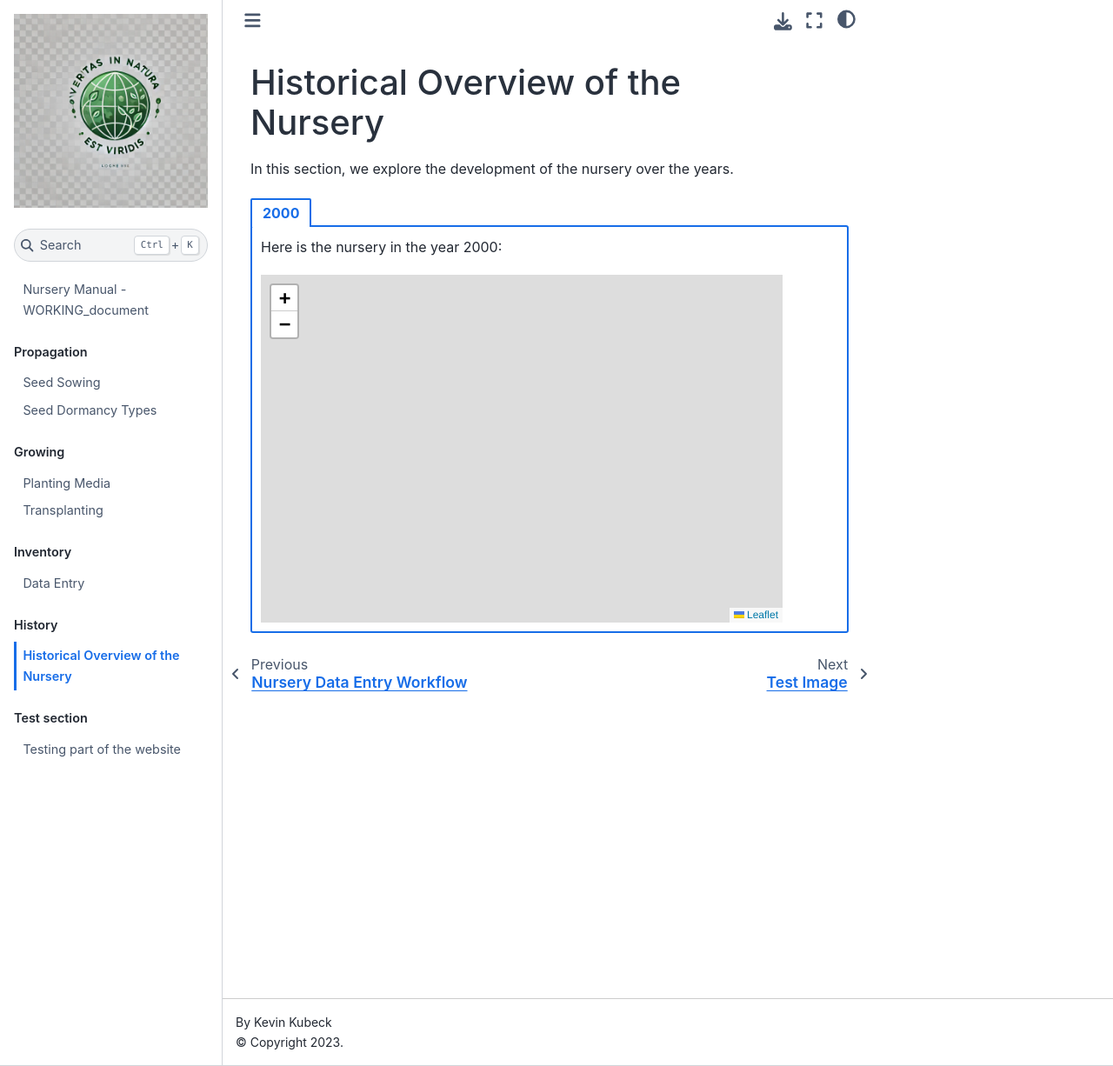
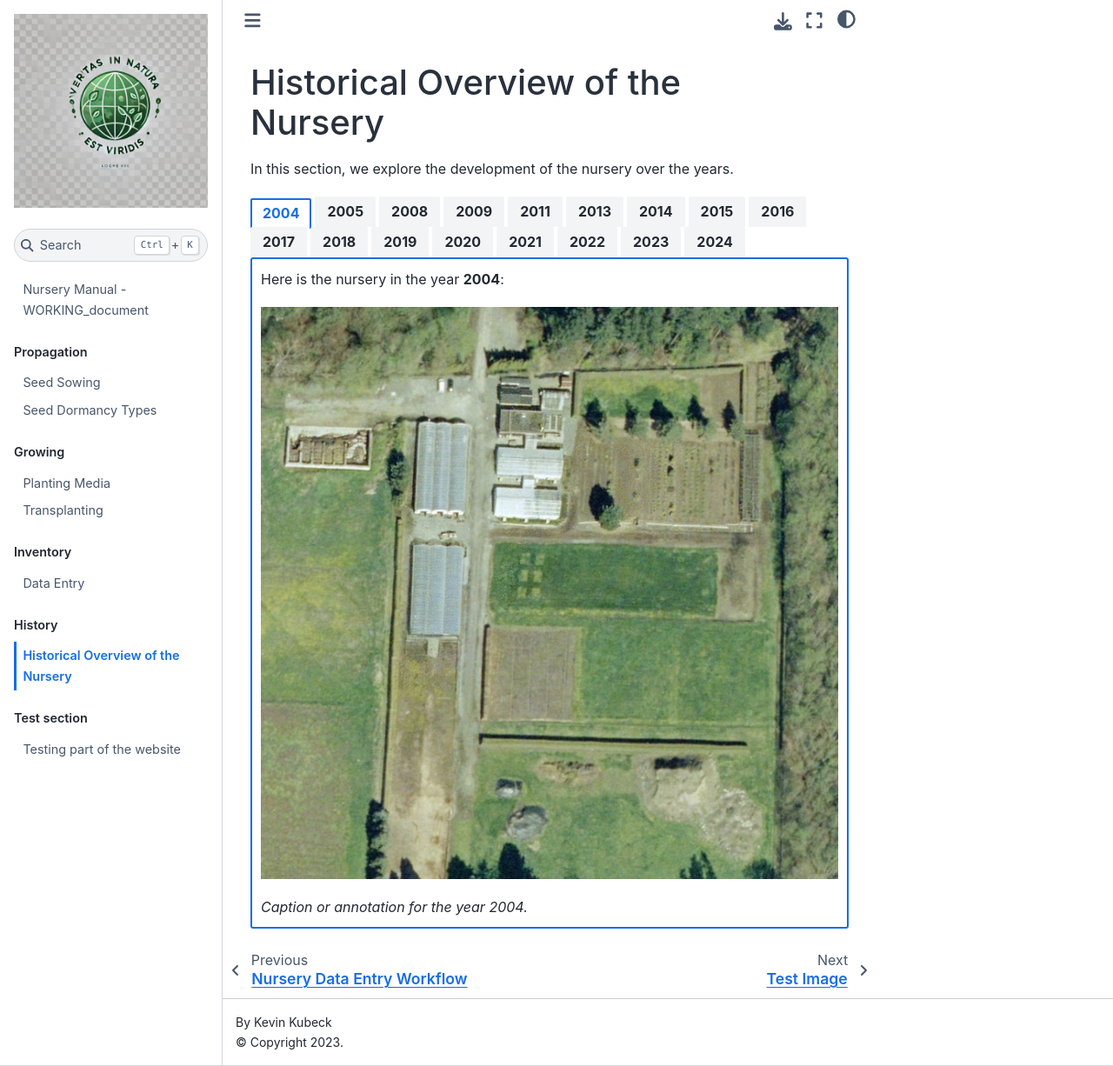
Before and after one commit to Kkubeck/nursery-manual, a Jupyter Book: the page built from docs/historical_nursery.md, in a window 1280 px wide and 1226 px high. Shown: the whole window at 87% size. Built offline with Jupyter Book 1.0.4 settings and Sphinx 7.4.7 and the Sphinx Book theme 1.1.4, drawn with Linux system fonts in a browser that asks for light colours; pages that are not in the unit, such as notebooks, are missing from menus; some of the changed lines change nothing that is shown.

Commit message:
Add historical overhead images, update historical_nursery.md and table of content to reflect the change

`````diff
--- a/_toc.yml
+++ b/_toc.yml
@@ -1,5 +1,3 @@
-# Table of contents
-
 # Table of contents
 
 format: jb-book
--- a/docs/historical_nursery.md
+++ b/docs/historical_nursery.md
@@ -3,27 +3,138 @@
 In this section, we explore the development of the nursery over the years.
 
 ````{tab-set}
-```{tab-item} 2000
-Here is the nursery in the year 2000:
+```{tab-item} 2004
+Here is the nursery in the year **2004**:
 
-```{raw} html
-<div id="mapid-2000" style="width: 600px; height: 400px;"></div>
+![Nursery in 2004](../images/historical_nursery/2004-overhead.jpg)
 
-<link rel="stylesheet" href="https://unpkg.com/leaflet@1.9.3/dist/leaflet.css" />
-<script src="https://unpkg.com/leaflet@1.9.3/dist/leaflet.js"></script>
+*Caption or annotation for the year 2004.*
+```
 
-<script>
-  var map2000 = L.map('mapid-2000', {
-    crs: L.CRS.Simple,
-    minZoom: -1,
-    maxZoom: 4,
-  });
+```{tab-item} 2005
+Here is the nursery in the year **2005**:
 
-  var bounds = [[0,0], [1000,1000]];
-var image = L.imageOverlay('../images/historical_nursery/2004-03-21.png', bounds).addTo(map2000);
+![Nursery in 2005](../images/historical_nursery/2005-overhead.jpg)
 
+*Caption or annotation for the year 2005.*
+```
 
-  // Add markers
-  var marker = L.marker([500, 500]).addTo(map2000);
-  marker.bindPopup("<b>Planting Area</b><br>Established in 2004.");
-</script>
+```{tab-item} 2008
+Here is the nursery in the year **2008**:
+
+![Nursery in 2008](../images/historical_nursery/2008-overhead.jpg)
+
+*Caption or annotation for the year 2008.*
+```
+
+```{tab-item} 2009
+Here is the nursery in the year **2009**:
+
+![Nursery in 2009](../images/historical_nursery/2009-overhead.jpg)
+
+*Caption or annotation for the year 2009.*
+```
+
+```{tab-item} 2011
+Here is the nursery in the year **2011**:
+
+![Nursery in 2011](../images/historical_nursery/2011-overhead.jpg)
+
+*Caption or annotation for the year 2011.*
+```
+
+```{tab-item} 2013
+Here is the nursery in the year **2013**:
+
+![Nursery in 2013](../images/historical_nursery/2013-overhead.jpg)
+
+*Caption or annotation for the year 2013.*
+```
+
+```{tab-item} 2014
+Here is the nursery in the year **2014**:
+
+![Nursery in 2014](../images/historical_nursery/2014-overhead.jpg)
+
+*Caption or annotation for the year 2014.*
+```
+
+```{tab-item} 2015
+Here is the nursery in the year **2015**:
+
+![Nursery in 2015](../images/historical_nursery/2015-overhead.jpg)
+
+*Caption or annotation for the year 2015.*
+```
+
+```{tab-item} 2016
+Here is the nursery in the year **2016**:
+
+![Nursery in 2016](../images/historical_nursery/2016-overhead.jpg)
+
+*Caption or annotation for the year 2016.*
+```
+
+```{tab-item} 2017
+Here is the nursery in the year **2017**:
+
+![Nursery in 2017](../images/historical_nursery/2017-overhead.jpg)
+
+*Caption or annotation for the year 2017.*
+```
+
+```{tab-item} 2018
+Here is the nursery in the year **2018**:
+
+![Nursery in 2018](../images/historical_nursery/2018-overhead.jpg)
+
+*Caption or annotation for the year 2018.*
+```
+
+```{tab-item} 2019
+Here is the nursery in the year **2019**:
+
+![Nursery in 2019](../images/historical_nursery/2019-overhead.jpg)
+
+*Caption or annotation for the year 2019.*
+```
+
+```{tab-item} 2020
+Here is the nursery in the year **2020**:
+
+![Nursery in 2020](../images/historical_nursery/2020-overhead.jpg)
+
+*Caption or annotation for the year 2020.*
+```
+
+```{tab-item} 2021
+Here is the nursery in the year **2021**:
+
+![Nursery in 2021](../images/historical_nursery/2021-overhead.jpg)
+
+*Caption or annotation for the year 2021.*
+```
+
+```{tab-item} 2022
+Here is the nursery in the year **2022**:
+
+![Nursery in 2022](../images/historical_nursery/2022-overhead.jpg)
+
+*Caption or annotation for the year 2022.*
+```
+
+```{tab-item} 2023
+Here is the nursery in the year **2023**:
+
+![Nursery in 2023](../images/historical_nursery/2023-overhead.jpg)
+
+*Caption or annotation for the year 2023.*
+```
+
+```{tab-item} 2024
+Here is the nursery in the year **2024**:
+
+![Nursery in 2024](../images/historical_nursery/2024-overhead.jpg)
+
+*Caption or annotation for the year 2024.*
+```
`````
Also changed, not shown: images/historical_nursery/2000-03-21_nursery-overhead.png (deleted), images/historical_nursery/2004-overhead.jpg (added), images/historical_nursery/2005-overhead.jpg (added), images/historical_nursery/2008-overhead.jpg (added), images/historical_nursery/2009-overhead.jpg (added), images/historical_nursery/2011-overhead.jpg (added), images/historical_nursery/2013-overhead.jpg (added), images/historical_nursery/2014-overhead.jpg (added), images/historical_nursery/2015-overhead.jpg (added), images/historical_nursery/2016-overhead.jpg (added), images/historical_nursery/2017-overhead.jpg (added), images/historical_nursery/2018-overhead.jpg (added), images/historical_nursery/2019-overhead.jpg (added), images/historical_nursery/2020-overhead.jpg (added), 4 more files.
